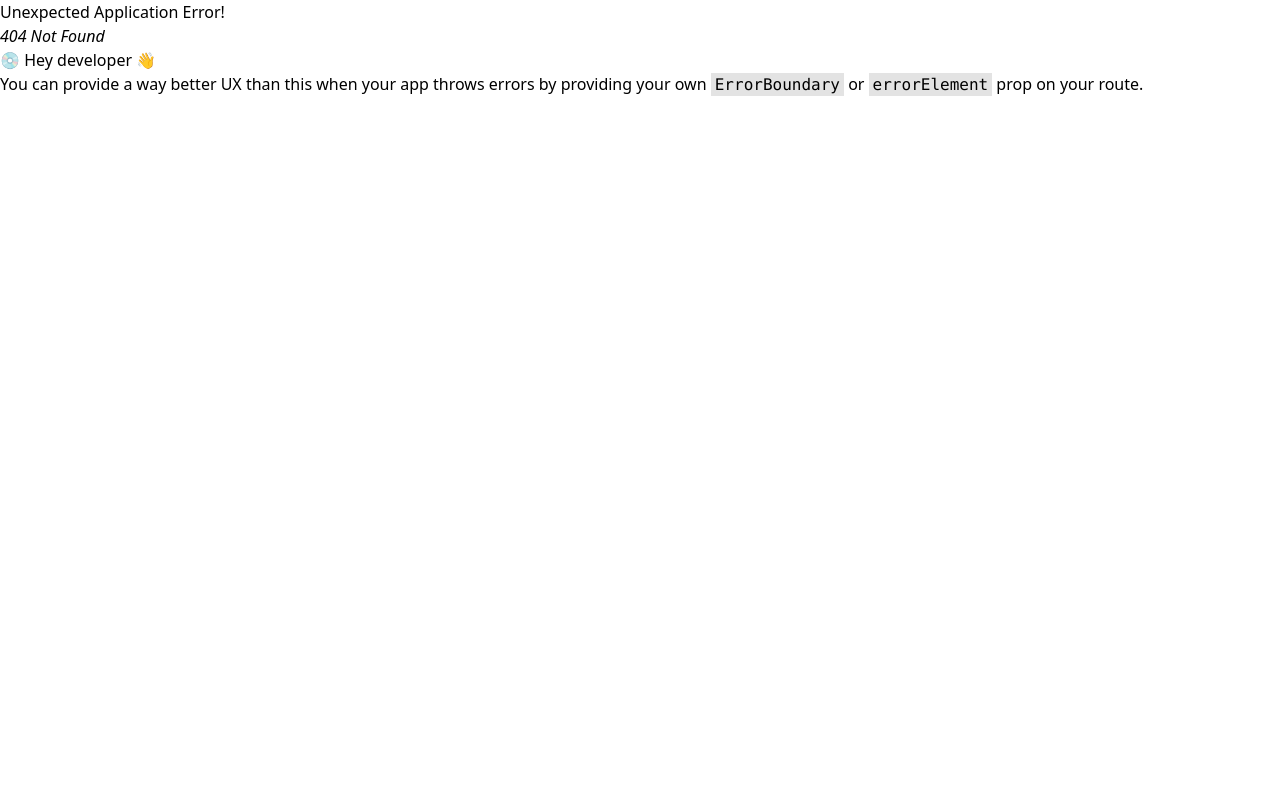
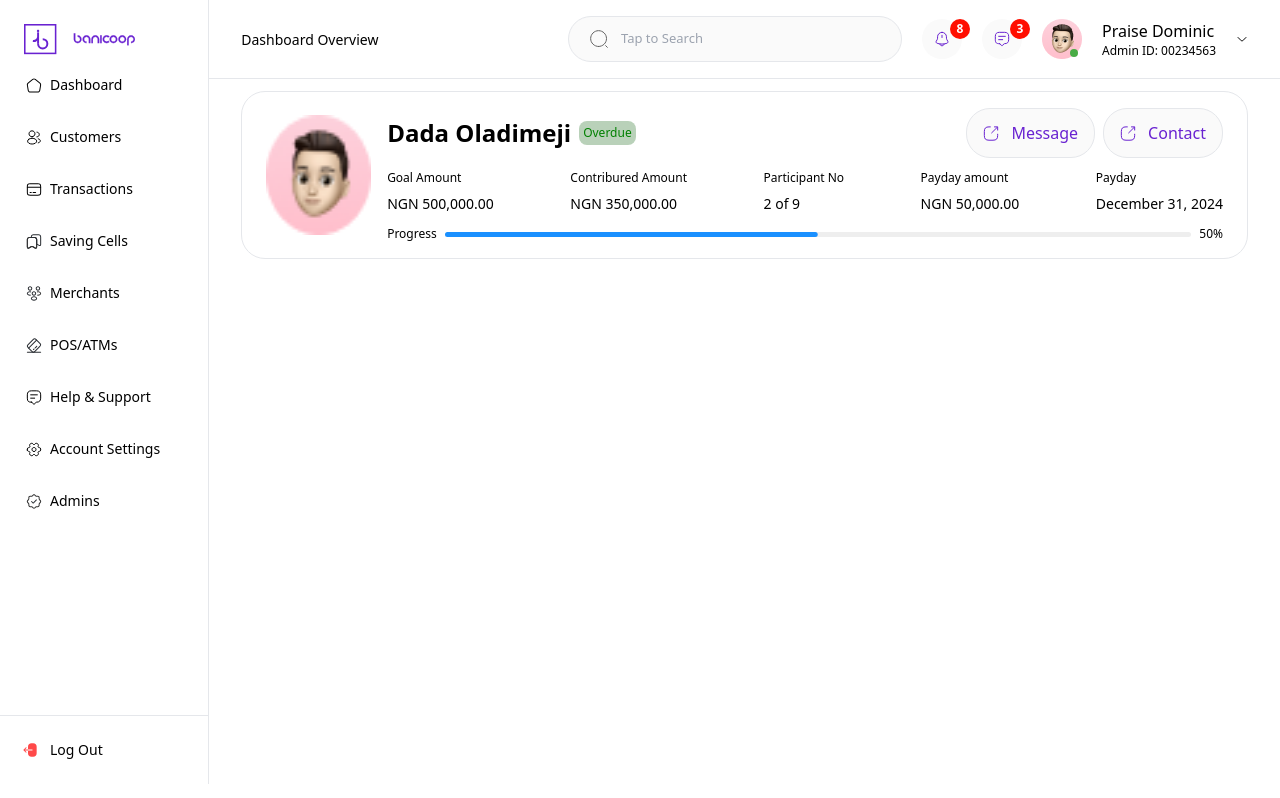
Before and after one commit to Banicoop/admin, a React (Create React App) app: page /cells/1/user in a window 1280 px wide. Before the commit this address had no page. Built offline with nearby package versions, Linux system fonts and the light colour scheme; sample sign-in values are in the browser's storage.

Commit message:
cell user page

```diff
--- a/src/Routes.tsx
+++ b/src/Routes.tsx
@@ -15,6 +15,7 @@ import ProtectedRoute from './ProtectedRoute';
 import { useSelector } from 'react-redux';
 import Dashboard from './pages/Dashboard';
 import { getTokenExpirationTime } from './utils/jwtDecode';
+import CellUserDetails from './pages/cells/CellUserDetails';
 
 
 
@@ -146,6 +147,10 @@ const router = createBrowserRouter([
         path: '/cells/:id',
         element: <CellDetails/>
       },
+      {
+        path: '/cells/:id/user',
+        element: <CellUserDetails/>
+      },
     ]
   },
   {
--- a/src/pages/cells/CellDetails.tsx
+++ b/src/pages/cells/CellDetails.tsx
@@ -73,7 +73,7 @@ const CellDetails = () => {
   return (
     <>
       <div className='h-full flex flex-col px-2 md:px-8 gap-3'>
-        <CellBanner/>
+        <CellBanner title='Banicoop Default Cell' status='Active' isCell/>
         <div className='flex flex-col border-[1px] rounded-3xl gap-4 p-4 w-full'>
         <div className="flex justify-between items-center w-full">
             <Info text="Cell Members" text2='In Progress' details/>
@@ -104,7 +104,7 @@ const CellDetails = () => {
 const tableData = Array(5)
 .fill("")
 .map((_, i) => ({
-  num: '4 of 9',
+  no: '4 of 9',
   cellName: "Obiabo Immanuel",
   amount: "₦300,000.00",
   day: "3rd Nov 2023",
--- /dev/null
+++ b/src/pages/cells/CellUserDetails.tsx
@@ -0,0 +1,12 @@
+import React from 'react'
+import CellBanner from '../../sections/cells/CellBanner';
+
+const CellUserDetails = () => {
+  return (
+    <div className='h-full flex flex-col px-2 md:px-8 gap-3'>
+        <CellBanner title='Dada Oladimeji' status='Overdue' isCell={false} />
+    </div>
+  )
+}
+
+export default CellUserDetails;
--- a/src/sections/cells/CellBanner.tsx
+++ b/src/sections/cells/CellBanner.tsx
@@ -1,14 +1,36 @@
-import React from 'react';
+import React, { FC } from 'react';
 import Progress from '../../components/Progress';
+import ExportBtn from '../../components/buttons/ExportBtn';
 
 
+interface banneerType {
+    title: string;
+    status: string;
+    isCell: boolean;
+}
 
-const CellBanner = () => {
+
+const CellBanner: FC<banneerType> = ({title, status, isCell}) => {
   return (
-    <div className='flex flex-col border-[1px] rounded-3xl gap-4 py-4 px-6 w-full'>
+    <div className='flex items-center border-[1px] rounded-3xl gap-4 py-4 px-6 w-full'>
+        { !isCell &&
+            <div className="">
+                <img src="/avater.png" alt="" className="h-[120px] w-[120px]" />
+            </div>
+        }
+
+        <div className="flex flex-col w-full gap-3">
+            <div className="flex justify-between items-center">
                 <div className="flex gap-2 items-center">
-            <h1 className='text-[#000] font-bold text-2xl'>Banicoop Default Cell</h1>
-            <span className="p-1 rounded-lg bg-[#1a6a1a4e] text-[green] text-xs">Active</span>
+                    <h1 className='text-[#000] font-bold text-2xl'>{title}</h1>
+                    <span className="p-1 rounded-lg bg-[#1a6a1a4e] text-[green] text-xs">{status}</span>
+                </div>
+
+               { !isCell &&
+                <div className="flex items-center gap-2">
+                    <ExportBtn text='Message' onClick={() => {}}/>
+                    <ExportBtn text='Contact' onClick={() => {}}/>
+                </div>}
             </div>
 
             <section className="flex justify-between items-center">
@@ -17,6 +39,31 @@ const CellBanner = () => {
                     <span className="text-sm font-[500]">NGN 500,000.00</span>
                 </div>
 
+                { !isCell ?
+                <>
+
+                    <div className="flex flex-col gap-2">
+                        <span className="text-xs font-[300]">Contribured Amount</span>
+                        <span className="text-sm font-[500]">NGN 350,000.00</span>
+                    </div>
+
+                    <div className="flex flex-col gap-2">
+                         <span className="text-xs font-[300]">Participant No</span>
+                         <span className="text-sm font-[500]">2 of 9</span>
+                    </div>
+
+                    <div className="flex flex-col gap-2">
+                    <span className="text-xs font-[300]">Payday amount</span>
+                    <span className="text-sm font-[500]">NGN 50,000.00</span>
+                    </div>
+
+                    <div className="flex flex-col gap-2">
+                    <span className="text-xs font-[300]">Payday</span>
+                    <span className="text-sm font-[500]">December 31, 2024</span>
+                    </div>
+                </>:
+
+                <>
                     <div className="flex flex-col gap-2">
                         <span className="text-xs font-[300]">Funds Collected</span>
                         <span className="text-sm font-[500]">NGN 350,000.00</span>
@@ -31,6 +78,9 @@ const CellBanner = () => {
                         <span className="text-xs font-[300]">End Date</span>
                         <span className="text-sm font-[500]">December 31, 2024</span>
                     </div>
+                </>
+                }
+
             </section>
 
             <div className="flex gap-2 items-center">
@@ -40,6 +90,9 @@ const CellBanner = () => {
 
             </div>
         </div>
+
+
+    </div>
   )
 }
 
```
Lines whose indentation alone changed are shown as unchanged.
